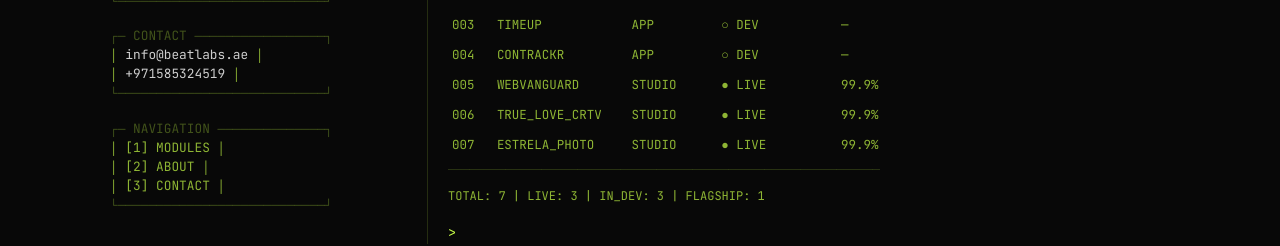
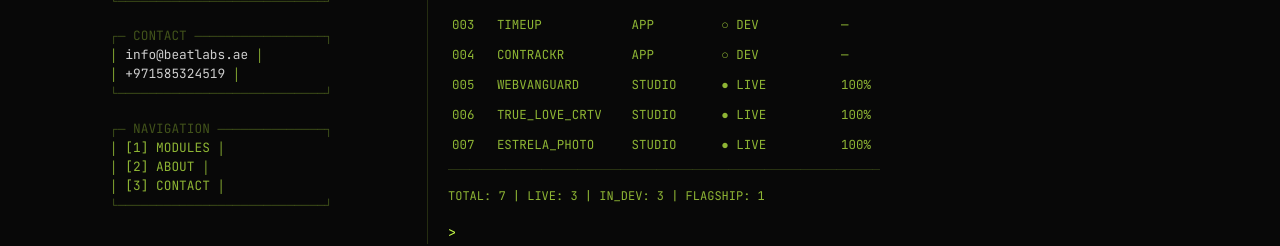
Before and after one commit to webvanguardai/beatlabs-web, a Next.js app: page / in a window 1280 px wide. Shown: the part 439-685 px from the top of the page. Built offline with nearby package versions, Linux system fonts and the light colour scheme.

Commit message:
fix: nibango type APP, uptime 100% for studios

```diff
--- a/app/page.tsx
+++ b/app/page.tsx
@@ -8,9 +8,9 @@ const modules = [
   { id: '002', name: 'SUBTRACKR', type: 'APP', status: 'dev', statusText: 'DEV', dot: '○', uptime: '—', url: null },
   { id: '003', name: 'TIMEUP', type: 'APP', status: 'dev', statusText: 'DEV', dot: '○', uptime: '—', url: null },
   { id: '004', name: 'CONTRACKR', type: 'APP', status: 'dev', statusText: 'DEV', dot: '○', uptime: '—', url: null },
-  { id: '005', name: 'WEBVANGUARD', type: 'STUDIO', status: 'live', statusText: 'LIVE', dot: '●', uptime: '99.9%', url: 'https://webvanguard.co' },
-  { id: '006', name: 'TRUE_LOVE_CRTV', type: 'STUDIO', status: 'live', statusText: 'LIVE', dot: '●', uptime: '99.9%', url: 'https://truelovecreative.es' },
-  { id: '007', name: 'ESTRELA_PHOTO', type: 'STUDIO', status: 'live', statusText: 'LIVE', dot: '●', uptime: '99.9%', url: 'https://estrela.photo' },
+  { id: '005', name: 'WEBVANGUARD', type: 'STUDIO', status: 'live', statusText: 'LIVE', dot: '●', uptime: '100%', url: 'https://webvanguard.co' },
+  { id: '006', name: 'TRUE_LOVE_CRTV', type: 'STUDIO', status: 'live', statusText: 'LIVE', dot: '●', uptime: '100%', url: 'https://truelovecreative.es' },
+  { id: '007', name: 'ESTRELA_PHOTO', type: 'STUDIO', status: 'live', statusText: 'LIVE', dot: '●', uptime: '100%', url: 'https://estrela.photo' },
 ]
 
 const bootLines = [
```
